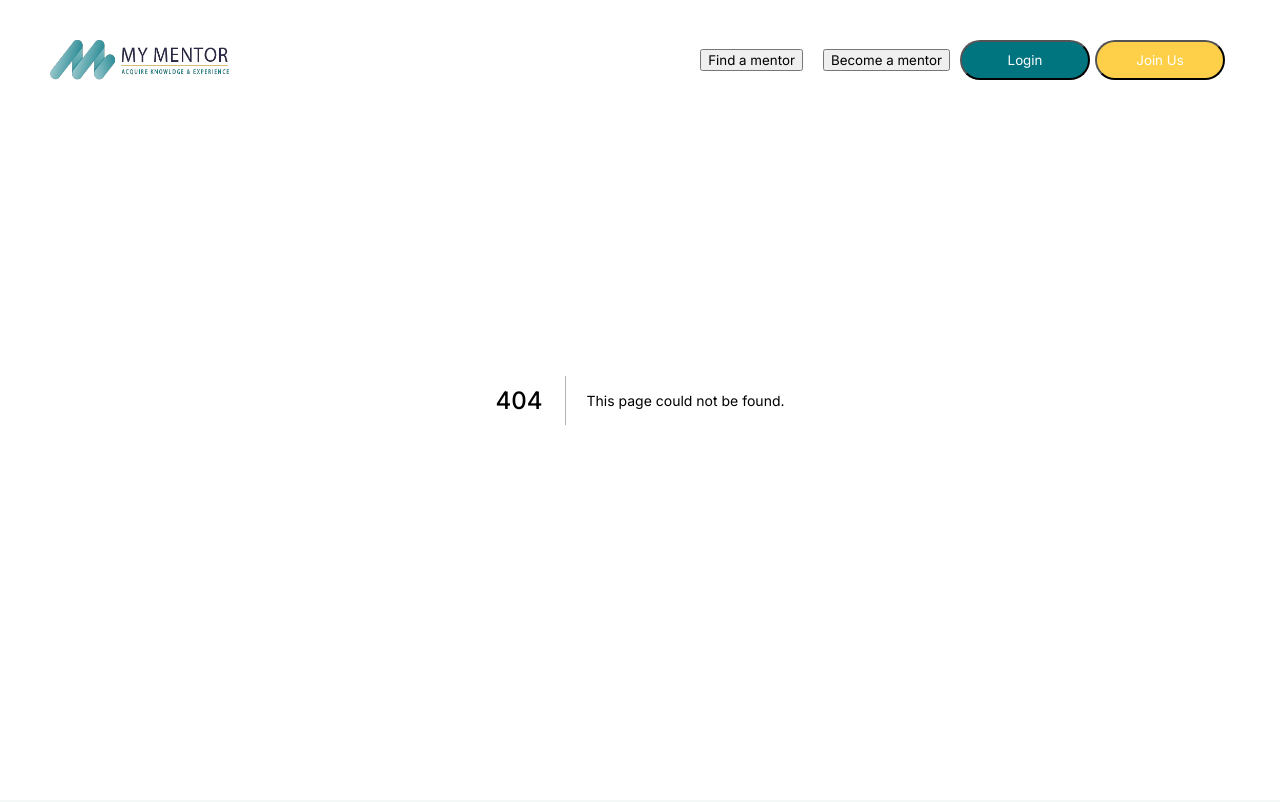
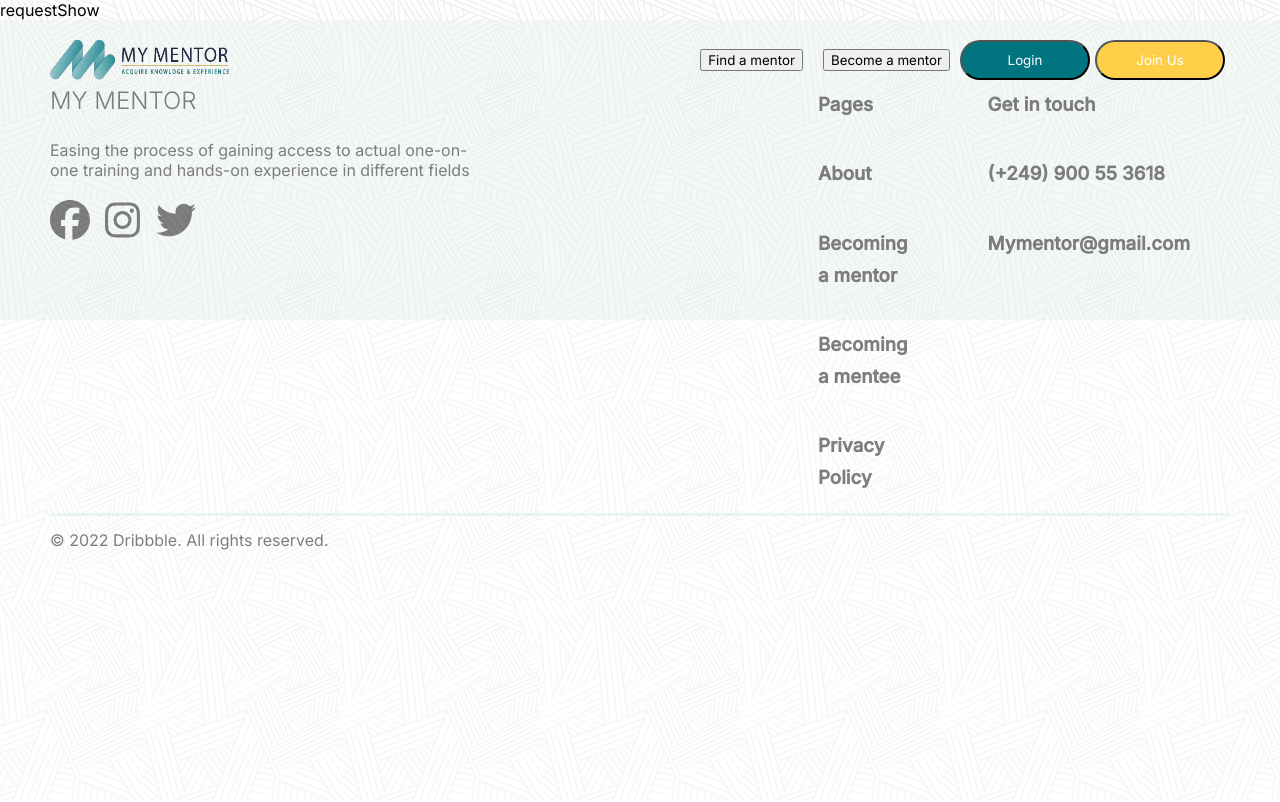
Before and after one commit to Tech-works-group/mymentor, a Next.js app: page /request/requestShow in a window 1280 px wide. Before the commit this address had no page. Shown: the top 802 px of the page. Built offline with nearby package versions, Linux system fonts and the light colour scheme.

Commit message:
basic structure

```diff
--- /dev/null
+++ b/pages/request/requestShow.js
@@ -0,0 +1,9 @@
+import React from 'react'
+
+const requestShow = () => {
+  return (
+    <div>requestShow</div>
+  )
+}
+
+export default requestShow
```
Also changed, not shown: pages/request/index.js (added, +9 -0 lines).
